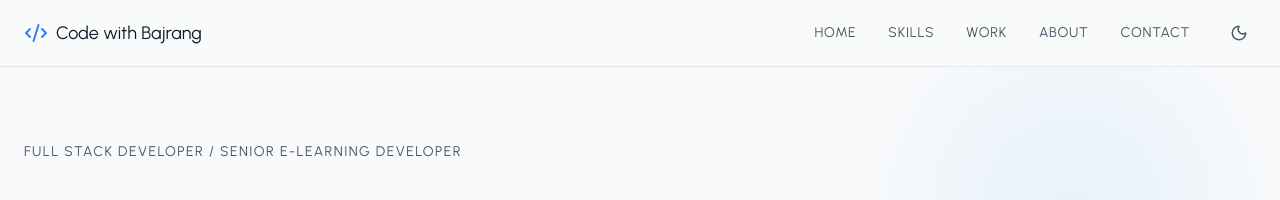
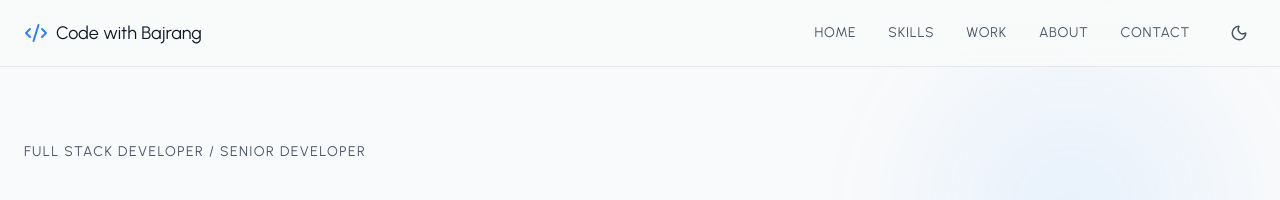
Before and after one commit to bajrangw/MERN_Portfolio, a React (Vite) app: page / in a window 1280 px wide. Shown: the top 200 px of the page. Built offline with nearby package versions, Linux system fonts and the light colour scheme.

Commit message:
Updates job title to 'Senior developer'
Aligns job title references across UI components and data to use the more general 'Senior developer' designation, improving consistency and reflecting a broader role.

```diff
--- a/src/components/Sections/HeroSection.jsx
+++ b/src/components/Sections/HeroSection.jsx
@@ -108,7 +108,7 @@ const HeroSection = () => {
                   isDarkMode ? "text-gray-500" : "text-gray-600"
                 } mb-4`}
               >
-                Full Stack Developer / Senior E-learning developer
+                Full Stack Developer / Senior developer
               </motion.div>
               {/* Title */}
               <motion.h1
@@ -217,7 +217,7 @@ const HeroSection = () => {
                   isDarkMode ? "text-gray-500" : "text-gray-600"
                 } mb-6`}
               >
-                Full Stack Developer / Senior E-learning developer
+                Full Stack Developer / Senior developer
               </motion.div>
               <motion.h1
                 variants={itemVariants}
--- a/src/utils/data.js
+++ b/src/utils/data.js
@@ -154,7 +154,7 @@ export const PROJECTS = [
 export const JOURNEY_STEPS = [
   {
     year: "2021 – Present",
-    title: "Senior E-learning Developer",
+    title: "Senior Developer",
     company: "ansrsource",
     description: [
       "Led and deliver scalable, interactive e-learning solutions for global clients. ",
```
